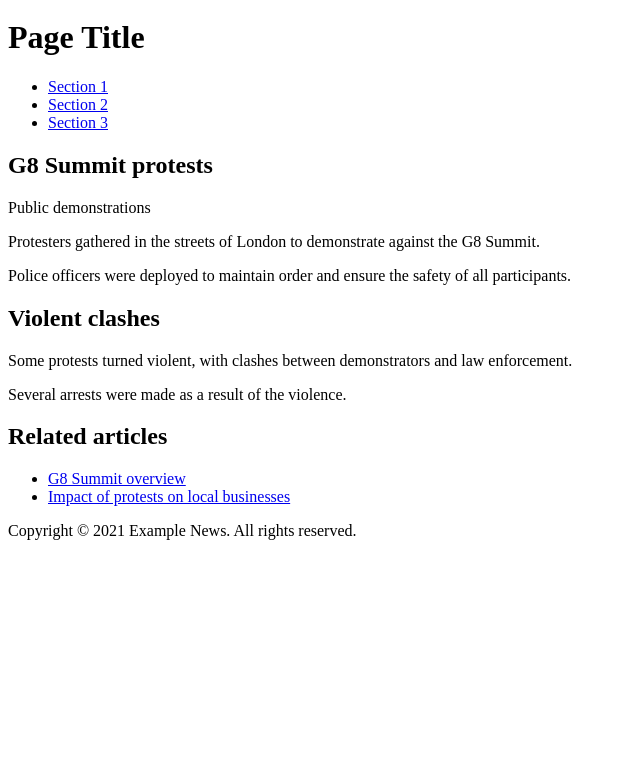
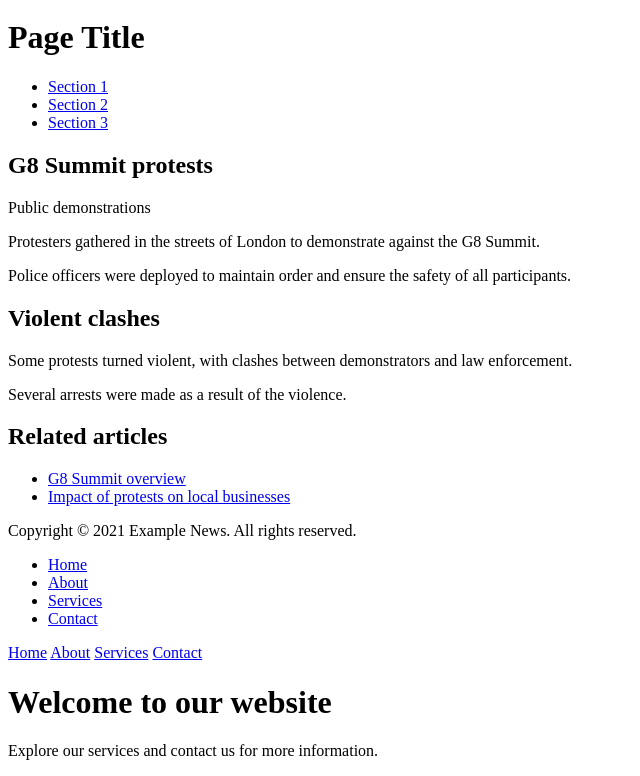
Before and after one commit to markitos002/CourseraHtmlCssJS, a plain HTML site: page Example3/Elem-tags.html in a window 1280 px wide. Shown: the part 720-1496 px from the top of the page, without its empty margins (0-640 px from the left). Before the commit the page ends 1276 px from the top, so only its background shows below. Drawn offline with Linux system fonts and the light colour scheme.

Commit message:
esstructuras de navegacion

```diff
--- a/Example3/Elem-tags.html
+++ b/Example3/Elem-tags.html
@@ -74,3 +74,29 @@
         </footer>
         </article>
 </body>
+
+<!-- links para navegra se ubican en la etiqueta nav-->
+
+<body>
+    <nav>
+        <ul>
+            <li><a href="#home">Home</a></li>
+            <li><a href="#about">About</a></li>
+            <li><a href="#services">Services</a></li>
+            <li><a href="#contact">Contact</a></li>
+        </ul>
+    </nav>
+<!--another example-->
+
+<body>
+    <nav>
+        <div class="menu">
+            <a href="#home">Home</a>
+            <a href="#about">About</a>
+            <a href="#services">Services</a>
+            <a href="#contact">Contact</a>
+        </div>
+    </nav>
+    <h1>Welcome to our website</h1>
+    <p>Explore our services and contact us for more information.</p>
+</body>
```
